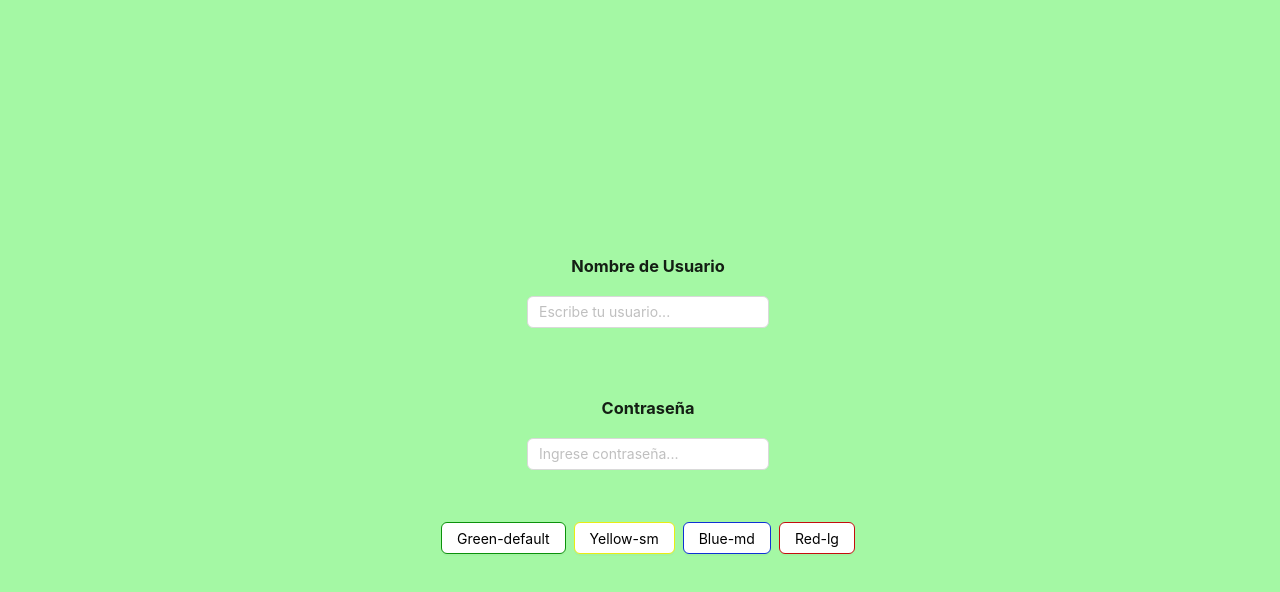
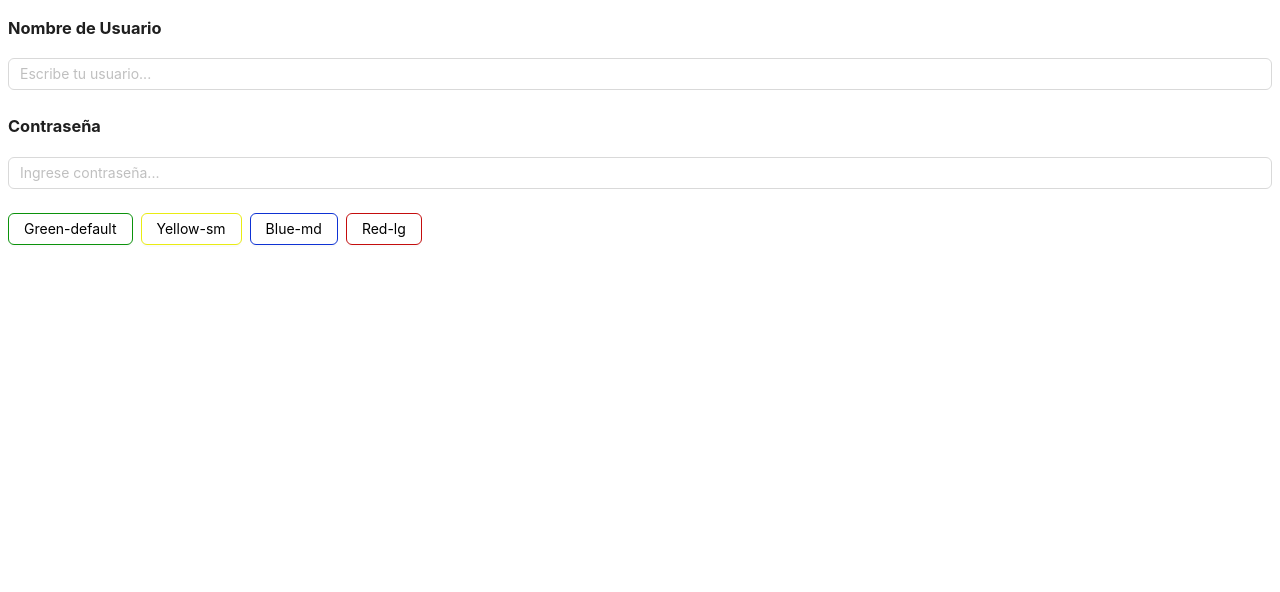
Before and after one commit to beenacoder/requerimiento-ant-desing, a React (Vite) app: page / in a window 1280 px wide. Shown: the top 592 px of the page. Built offline with nearby package versions, Linux system fonts and the light colour scheme.

Commit message:
background added

```diff
--- a/src/components/Formulario.jsx
+++ b/src/components/Formulario.jsx
@@ -8,27 +8,30 @@ import CustomButton  from './custom/CustomButton.jsx';
 export const Formulario = () => {
     const [form] = Form.useForm();
 	const [color, setColor] = useState('');
+	const [formColor, setFormColor] = useState('');
+
 
 	// const handleClick = (e) => {
     //     setColor(`${e.target.value}`)
 	// 	console.log(color);
 	// }
 
-    const handleClickDefault = (e) => {
+    const handleClickDefault = () => {
         setColor(`green`)
-		console.log(color);
+        setFormColor('success')
 	}
-    const handleClickBlue = (e) => {
+    const handleClickBlue = () => {
         setColor(`blue`)
-		console.log(color);
+        setFormColor('info')
+
 	}
-    const handleClickRed = (e) => {
+    const handleClickRed = () => {
         setColor(`red`)
-		console.log(color);
+        setFormColor('danger')
 	}
-    const handleClickYellow = (e) => {
+    const handleClickYellow = () => {
         setColor(`yellow`)
-		console.log(color);
+        setFormColor('warning')
 	}
 
 
@@ -46,18 +49,7 @@ export const Formulario = () => {
         onSubmit={ValidityState}
         name='basic-form'
         form={form}
-        style={{
-            display: 'flex',
-            flexDirection: 'column',
-            justifyContent: 'center',
-            alignItems: 'center',
-            height: '100vh',
-            width: '100vw',
-
-        }}
-        initialValues={{
-            remember: true,
-          }}
+        className={`container-${formColor}`}
     >
             <CustomInput
                 label = "Nombre de Usuario"
--- a/src/styles/_mixins.scss
+++ b/src/styles/_mixins.scss
@@ -3,3 +3,18 @@
     width: $w;
     height: $h;
 }
+
+@mixin container ($bg){
+    display: flex;
+    flex-direction: column;
+    justify-content: center;
+    align-items: center;
+    height: 100vh;
+    width: 100vw;
+    background-color: $bg
+
+
+
+
+
+};
--- a/src/styles/_variables.scss
+++ b/src/styles/_variables.scss
@@ -13,9 +13,9 @@ $btnColors: (
 );
 
 $bgColors: (
-    success: ligthen($greenColor, 50),
-    info: ligthen($blueColor, 50),
-    warning: ligthen($blueColor, 50),
-    danger: ligthen($redColor, 50),
-    dark: ligthen($blueColor, 50)
+    success: lighten($greenColor, 50),
+    info: lighten($blueColor, 30),
+    warning: lighten($yellowColor, 20),
+    danger: lighten($redColor, 50),
+    dark: lighten($blueColor, 50)
 );
--- a/src/styles/style.scss
+++ b/src/styles/style.scss
@@ -1,9 +1,16 @@
 @import 'variables';
 @import 'mixins';
 
-body {
-	background-color: lighten($greenColor, 50)
+// .container {
+// 	@include container($greenColor);
+// }
+@each $name, $val in $bgColors {
+	.container-#{$name}{
+		@include container($val)
+
+	}
 }
+
 
 .custom-border {
 	&green{
```
